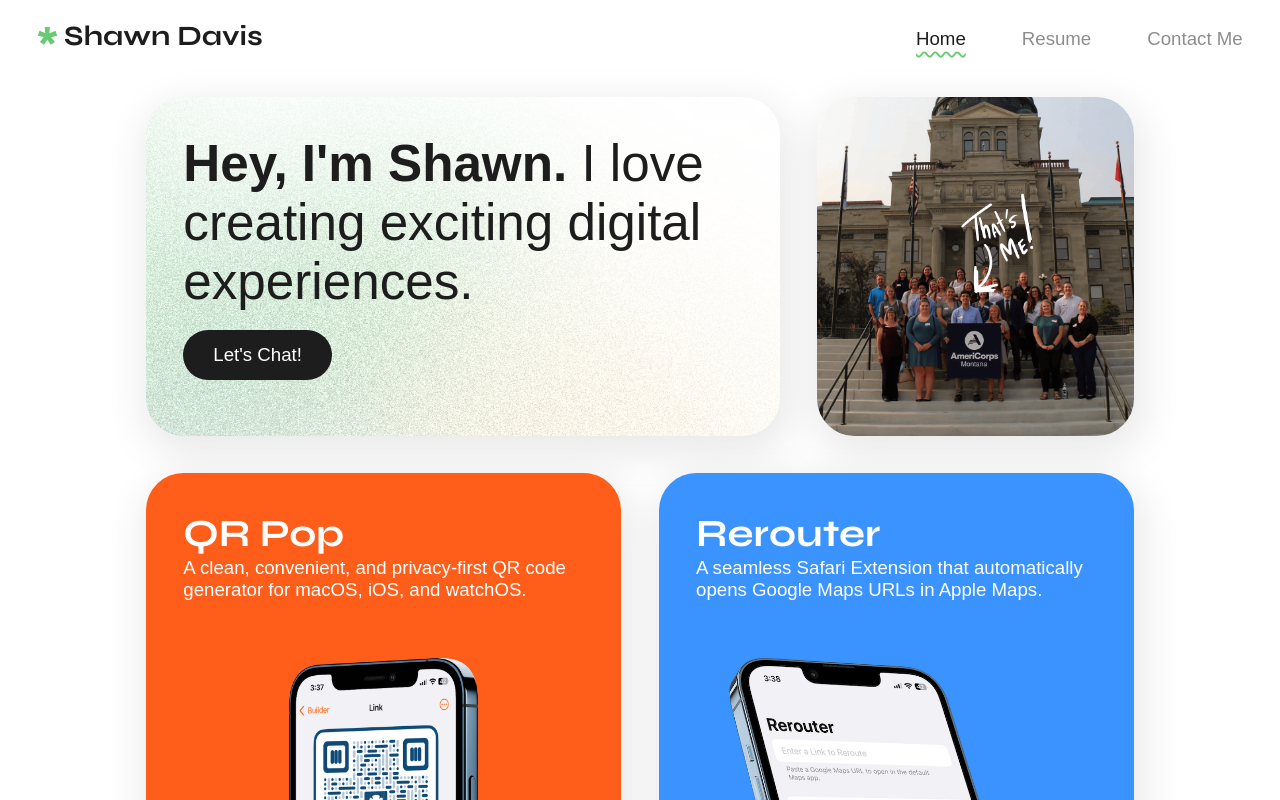
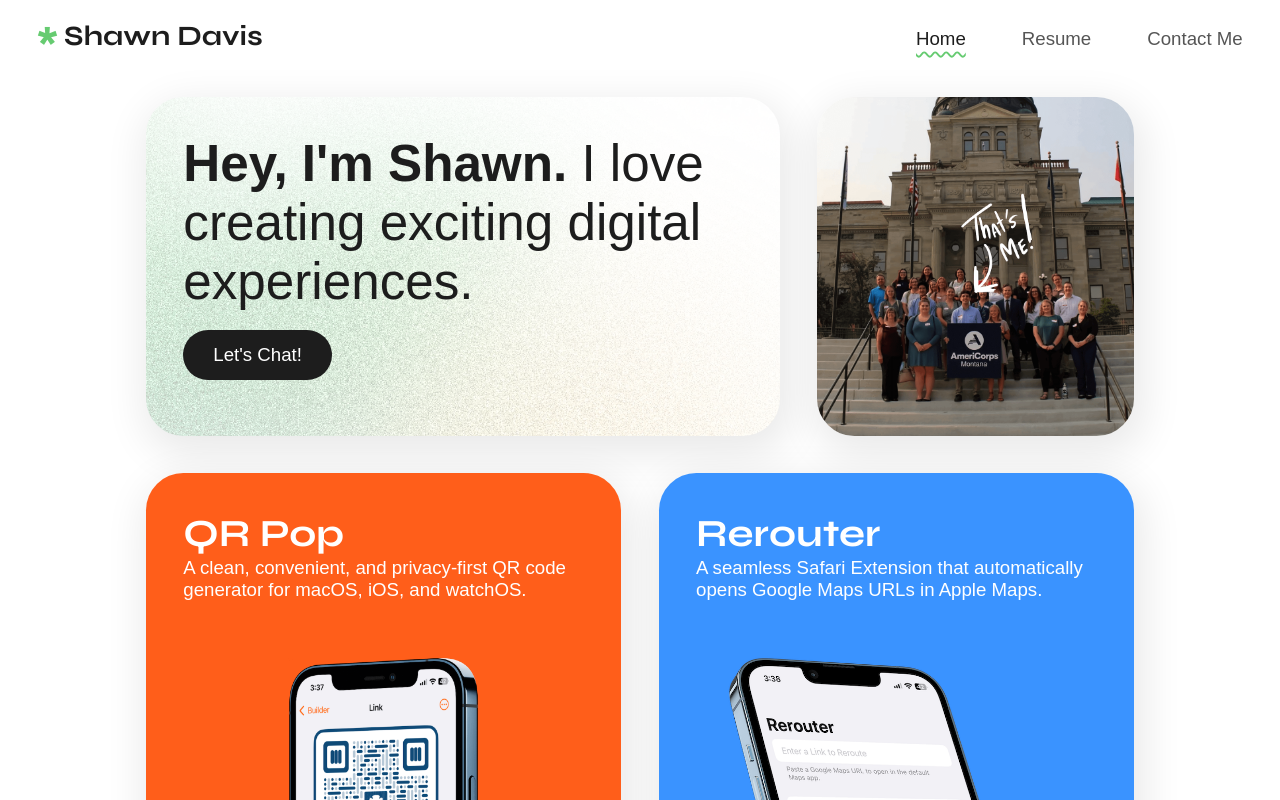
Before and after one commit to git-shawn/fromshawn, a Next.js app: page / in a window 1280 px wide. Shown: the top 800 px of the page. Built offline with nearby package versions, Linux system fonts and the light colour scheme; a web font is replaced by a local one.

Commit message:
Lighthouse Improvements
- Replace "Learn More"
- Improve menu contrast

```diff
--- a/src/pages/index.tsx
+++ b/src/pages/index.tsx
@@ -114,6 +114,7 @@
               backgroundColor: `${card.backgroundColor}`,
               color: 'white'
             }}
+            aria-label="View Details"
             onClick={() => { setFlip(true) }}
             onMouseEnter={handleMouseEnter}
             onMouseLeave={handleMouseLeave}
@@ -151,6 +152,7 @@
                 <div
                   role="button"
                   tabIndex={0}
+                  aria-label="Close Details"
                   className={`${grid["circular-material-button"]} ${grid["small"]} ${grid["black"]} ${grid["actionable"]}`}
                   onClick={() => { setFlip(false) }}
                   onKeyDown={() => { setFlip(false) }}>
@@ -164,7 +166,7 @@
               <Link
                 href={card.flippedURL}
                 className={`${grid["pill-button"]} ${grid["invert"]}`}>
-                Learn More
+                Explore Details
               </Link>
             </div>
           </div>
--- a/src/styles/Nav.module.css
+++ b/src/styles/Nav.module.css
@@ -30,7 +30,7 @@
 
 .nav-list-item {
     color: var(--color-foreground);
-    opacity: 0.5;
+    opacity: 0.75;
     margin-left: 3em;
     text-underline-offset: 6px;
     -webkit-text-decoration: wavy underline;
```
